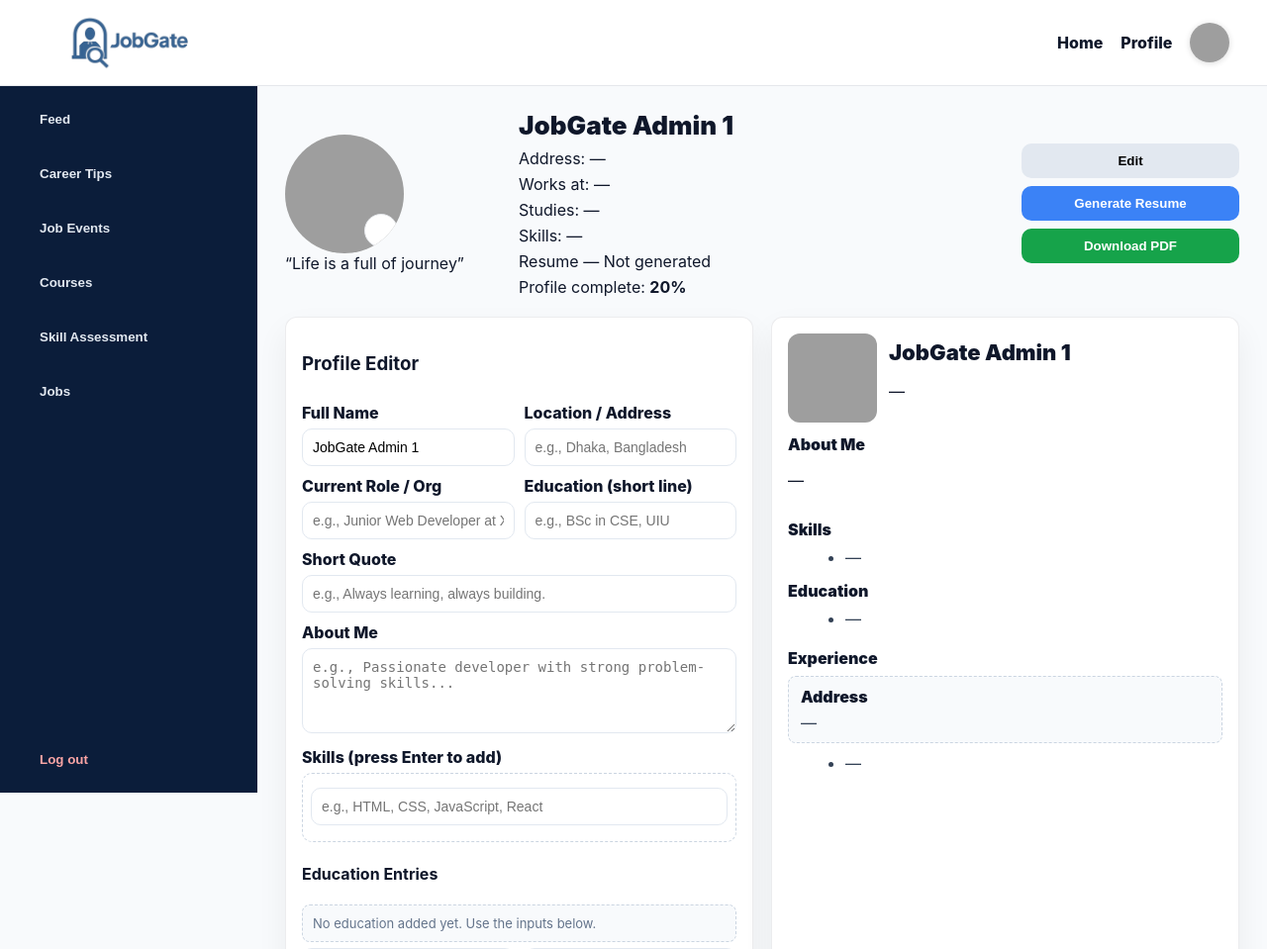
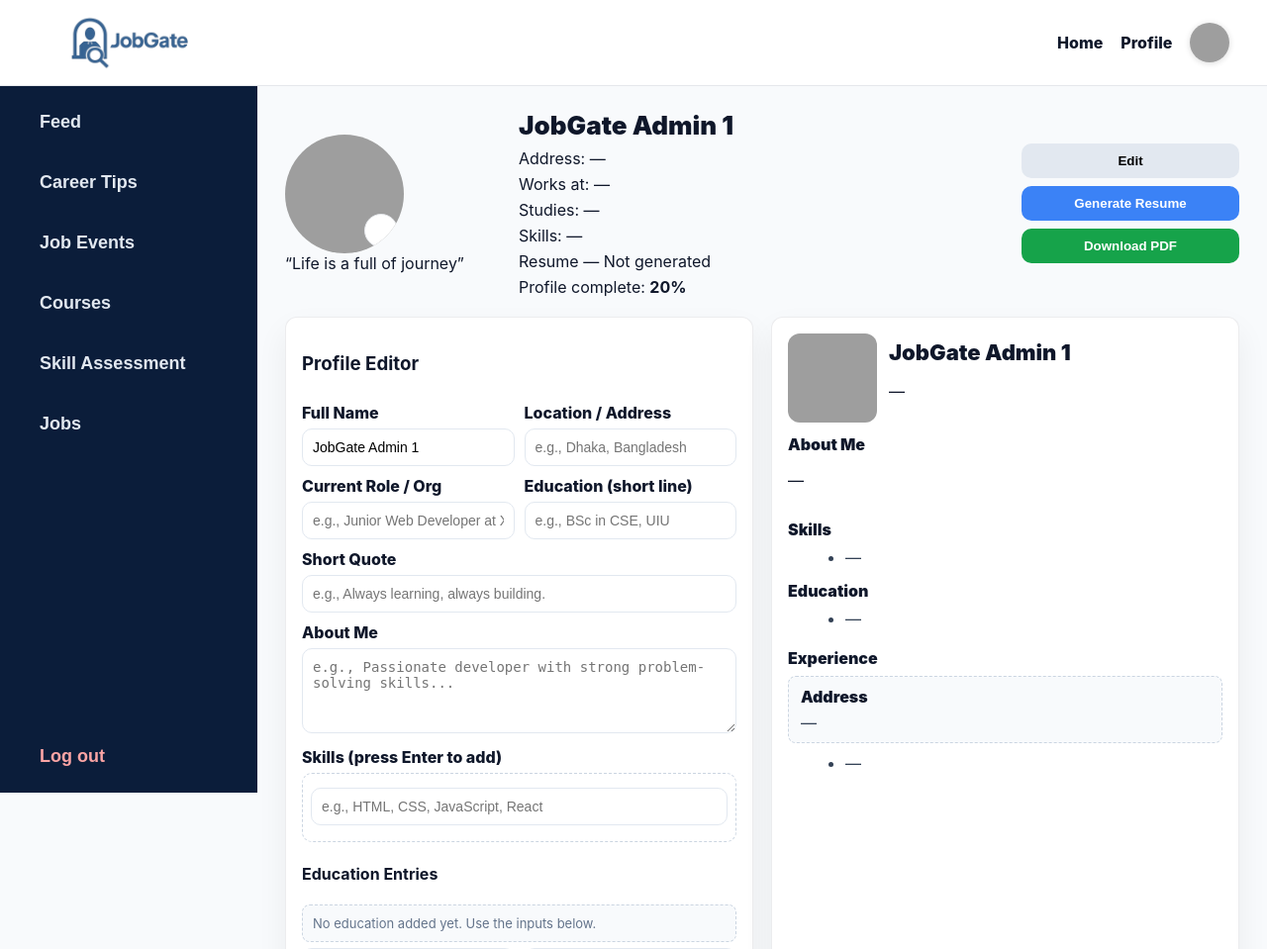
Before and after one commit to FoisalDev/JobGate, a PHP site: page /profile.php in a window 1280 px wide. Shown: the top 959 px of the page at 99% size. Run offline with PHP 8.4, Linux system fonts and the light colour scheme; a user stored in the database is signed in; data comes from the database, SQL or seed files in the repository; some libraries are stand-ins or nearby versions; grey boxes are pictures that could not be loaded.

Commit message:
profile page structure fixed

```diff
--- a/profile.css
+++ b/profile.css
@@ -106,6 +106,7 @@ img {
   border-radius: 12px;
   cursor: pointer;
   font-weight: 800;
+  font-size: 20px;
 }
 .sbtn:hover {
   background: rgba(255, 255, 255, 0.06);
--- a/profile.php
+++ b/profile.php
@@ -202,6 +202,7 @@ $avatarSrc = $profile_photo_url ?: './avatar_placeholder.jpg';
           cursor: pointer;
           font-weight: 800;
           margin-bottom: 6px;
+          font-size: 18px;
         }
         .sbtn:hover {
           background: rgba(255, 255, 255, 0.06);
```
